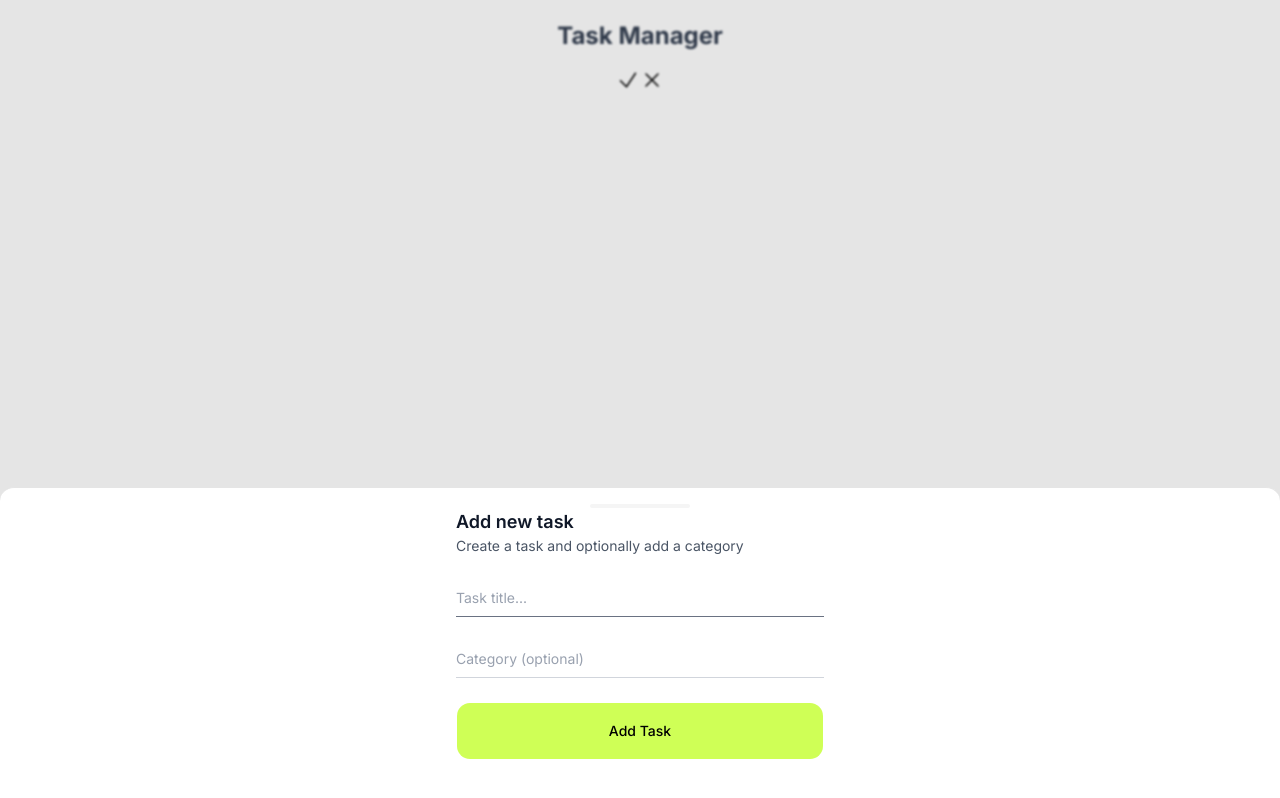
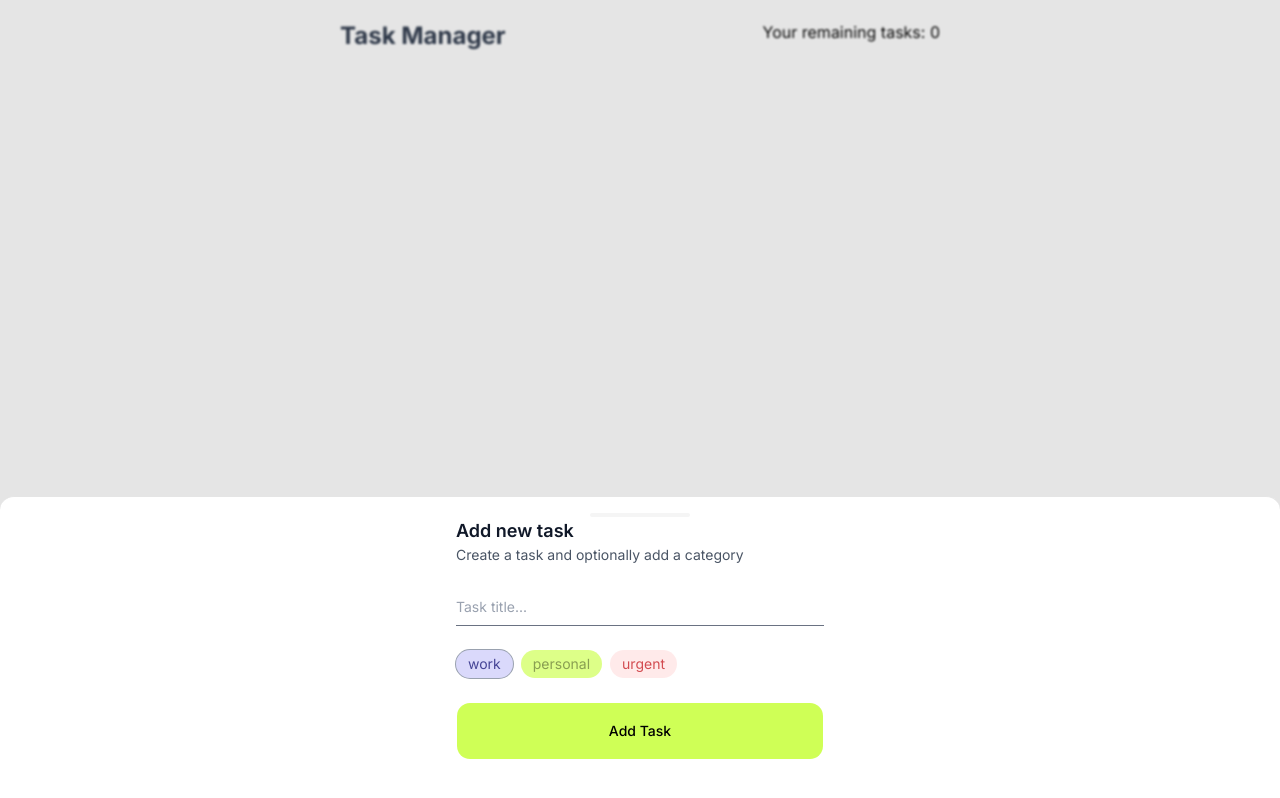
Before and after one commit to Francesco-Zucco/task-manager, a Next.js app: page / in a window 1280 px wide. Both pictures are taken after a click on the button 880 px from the left and 720 px from the top of the page. Built offline with nearby package versions, Linux system fonts and the light colour scheme.

Commit message:
added category selector

```diff
--- a/src/app/page.js
+++ b/src/app/page.js
@@ -5,9 +5,15 @@ import TaskList from "@/components/TaskList";
 import { useEffect, useState } from "react";
 
 export default function Home() {
-  const [tasks, setTasks] = useState([{ text: "", done: false }]);
+  const [tasks, setTasks] = useState([]);
   const [input, setInput] = useState("");
-  const [category, setCategory] = useState("");
+  const [category, setCategory] = useState("work");
+
+  const categories = [
+    { name: "work", color: "bg-[#dad9fb] text-[#464596]" },
+    { name: "personal", color: "bg-[#cfff56] text-[#587709]" },
+    { name: "urgent", color: "bg-red-100 text-red-700" },
+  ];
 
   const addTask = () => {
     if (!input) return;
@@ -17,7 +23,7 @@ export default function Home() {
     ];
     setTasks(taskList);
     setInput("");
-    setCategory("");
+    setCategory("work");
     console.log(taskList);
   };
 
@@ -48,7 +54,12 @@ export default function Home() {
     <div className="w-full h-[100vh] flex justify-center p-5 ">
       <div className="relative max-w-[600px] w-full h-full">
         <div className="w-full flex flex-col gap-4 items-center ">
-          <h1 className="text-gray-700 text-2xl font-bold">Task Manager</h1>
+          <div className="flex justify-between w-full">
+            <h1 className="text-gray-700 text-2xl font-bold">Task Manager</h1>
+            <div>
+              Your remaining tasks: {tasks.filter((t) => !t.done).length}
+            </div>
+          </div>
 
           <TaskInput
             input={input}
@@ -56,6 +67,7 @@ export default function Home() {
             addTask={addTask}
             category={category}
             setCategory={setCategory}
+            categories={categories}
           />
 
           <TaskList
--- a/src/components/TaskInput.js
+++ b/src/components/TaskInput.js
@@ -9,7 +9,15 @@ import {
   DrawerTrigger,
 } from "@/components/ui/drawer";
 import { Button } from "@/components/ui/button";
-const TaskInput = ({ input, setInput, addTask, category, setCategory }) => {
+import { VisuallyHidden } from "radix-ui";
+const TaskInput = ({
+  input,
+  setInput,
+  addTask,
+  category,
+  setCategory,
+  categories,
+}) => {
   return (
     <Drawer>
       <DrawerTrigger className="absolute bottom-6 right-6 bg-[#cfff56] text-xl px-5 py-5 rounded-xl">
@@ -28,7 +36,7 @@ const TaskInput = ({ input, setInput, addTask, category, setCategory }) => {
           />
         </svg>
       </DrawerTrigger>
-      <DrawerContent>
+      <DrawerContent aria-describedby={undefined}>
         <div className="max-w-md mx-auto w-full px-10 pb-10 flex flex-col gap-6">
           {/* TITLE */}
           <div>
@@ -39,8 +47,6 @@ const TaskInput = ({ input, setInput, addTask, category, setCategory }) => {
               Create a task and optionally add a category
             </p>
           </div>
-
-          {/* INPUT TASK */}
           <div className="flex flex-col gap-1">
             <input
               autoFocus
@@ -60,27 +66,17 @@ const TaskInput = ({ input, setInput, addTask, category, setCategory }) => {
         "
             />
           </div>
-
-          {/* INPUT CATEGORY */}
-          <div className="flex flex-col gap-1">
-            <input
-              value={category}
-              onChange={(e) => setCategory(e.target.value)}
-              placeholder="Category (optional)"
-              className="
-          w-full
-          bg-transparent
-          outline-none
-          text-gray-900
-          placeholder-gray-400
-          border-b border-gray-300
-          py-2
-          focus:border-gray-500
-          transition-all duration-300
-        "
-            />
+          <div className="flex gap-2 ">
+            {categories.map((cat) => (
+              <button
+                key={cat.name}
+                onClick={() => setCategory(cat.name)}
+                className={`px-3 py-1 rounded-full text-sm transition ${cat.color} ${category === cat.name ? "ring-1 ring-gray-400" : "opacity-70"} `}
+              >
+                <p>{cat.name}</p>
+              </button>
+            ))}
           </div>
-
           {/* BUTTON */}
           <DrawerClose asChild>
             <Button
--- a/src/components/TaskItem.js
+++ b/src/components/TaskItem.js
@@ -1,12 +1,12 @@
 const TaskItem = ({ task, i, toggleDone, deleteTask }) => {
   return (
     <div
+      className="flex border p-3 rounded-xl flex gap-2 items-center justify-between"
       style={{
         color: task.done ? "green" : "black",
         textDecoration: task.done ? "line-through" : "none",
       }}
     >
-      {task.text}{" "}
       <button onClick={() => toggleDone(i)}>
         <svg
           xmlns="http://www.w3.org/2000/svg"
@@ -23,6 +23,8 @@ const TaskItem = ({ task, i, toggleDone, deleteTask }) => {
           />
         </svg>
       </button>
+      <p>{task.text}</p>
+      <div>{task.category}</div>
       <button className="text-black" onClick={() => deleteTask(i)}>
         <svg
           xmlns="http://www.w3.org/2000/svg"
```
